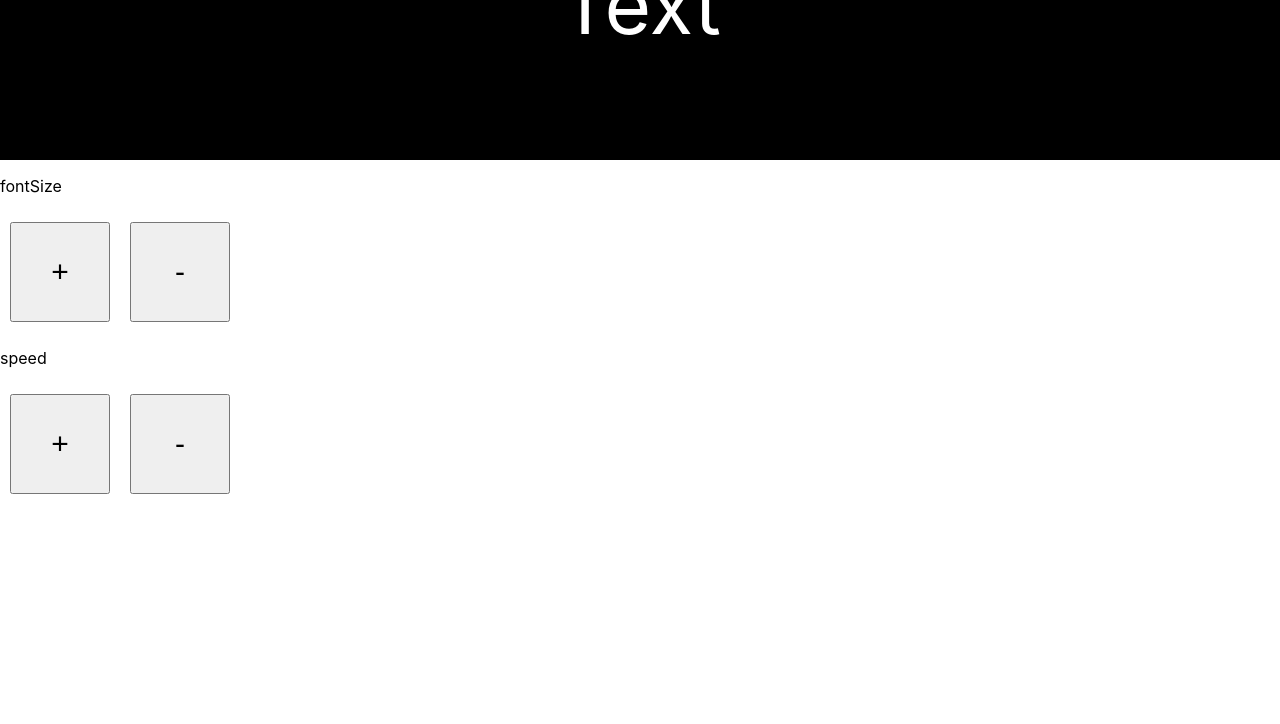
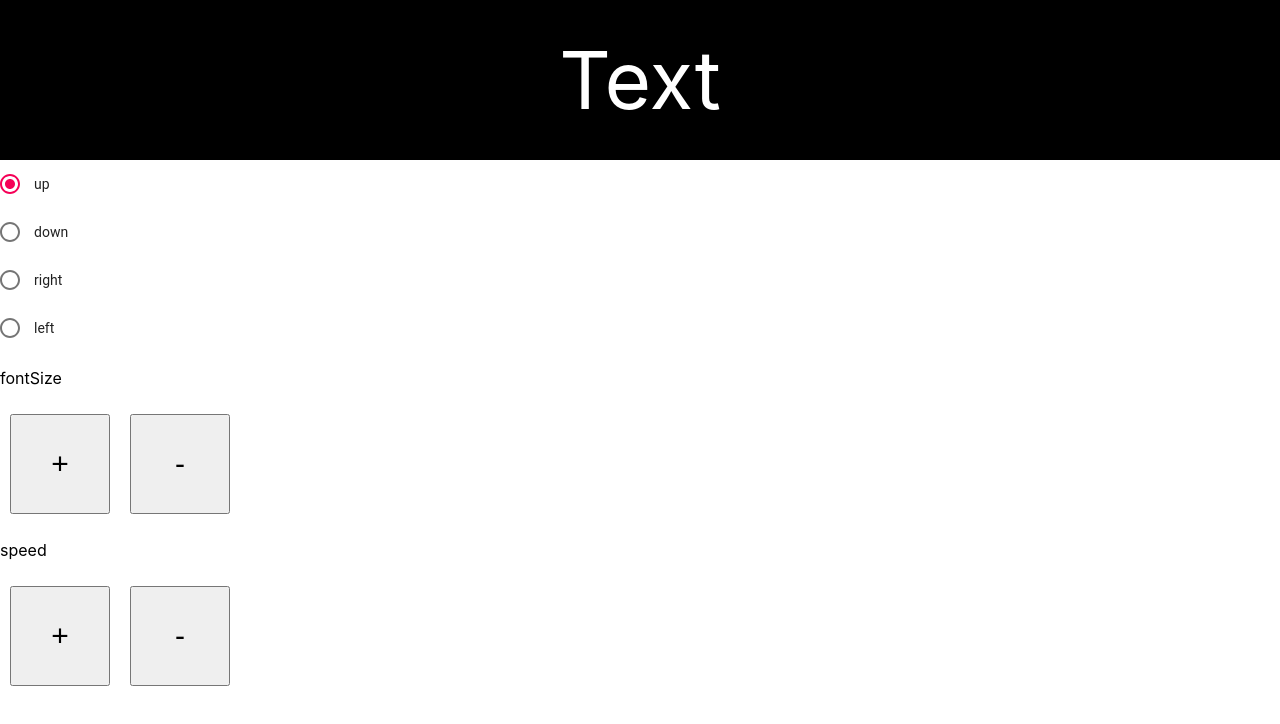
Before and after one commit to enthusapp/esign, a React (Create React App) app: page / in a window 1280 px wide. Shown: the top 724 px of the page. Built offline with nearby package versions, Linux system fonts and the light colour scheme.

Commit message:
add direction button

```diff
--- a/src/App.js
+++ b/src/App.js
@@ -1,6 +1,7 @@
 import React, { Component } from 'react';
 import Player from './components/Player';
 import IncButton from './components/IncButton';
+import DirectionButton from './components/DirectionButton';
 
 const DEFAULT_PLAYER_HEIGHT = 10;
 const DEFAULT_FONT_SIZE = 5;
@@ -11,6 +12,7 @@ class App extends Component {
 
     const makeState = {
       currentAnimation: this.getAnimationList().up,
+      direction: 'up',
     };
 
     this.getIncButtunList().forEach((bt) => {
@@ -114,8 +116,12 @@ class App extends Component {
     };
   }
 
+  directionChange = (event) => {
+    this.setState({ direction: event.target.value });
+  };
+
   render() {
-    const { currentAnimation } = this.state;
+    const { currentAnimation, direction } = this.state;
     const playerProps = {
       className: 'player',
       text: 'Text',
@@ -146,6 +152,12 @@ class App extends Component {
         <Player
           {...playerProps}
         />
+        <DirectionButton
+          name=""
+          keys={['up', 'down', 'right', 'left']}
+          direction={direction}
+          handleChange={this.directionChange}
+        />
         {IncButtonComponents}
       </div>
     );
--- /dev/null
+++ b/src/components/DirectionButton.js
@@ -0,0 +1,36 @@
+import React from 'react';
+import Radio from '@material-ui/core/Radio';
+import RadioGroup from '@material-ui/core/RadioGroup';
+import FormControlLabel from '@material-ui/core/FormControlLabel';
+import FormControl from '@material-ui/core/FormControl';
+import FormLabel from '@material-ui/core/FormLabel';
+
+function DirectionButton(prop) {
+  const {
+    name,
+    keys,
+    direction,
+    handleChange,
+  } = prop;
+
+  const Radios = keys.map(el => (
+    <FormControlLabel key={el} value={el} control={<Radio />} label={el} />));
+
+  return (
+    <div>
+      <FormControl component="fieldset">
+        <FormLabel component="legend" className="name">{name}</FormLabel>
+        <RadioGroup
+          aria-label="Gender"
+          name="gender1"
+          value={direction}
+          onChange={handleChange}
+        >
+          {Radios}
+        </RadioGroup>
+      </FormControl>
+    </div>
+  );
+}
+
+export default DirectionButton;
```
Also changed, not shown: src/components/Mover.js (deleted, +0 -78 lines), 2 other files (tests, documents, lock files or other folders).
